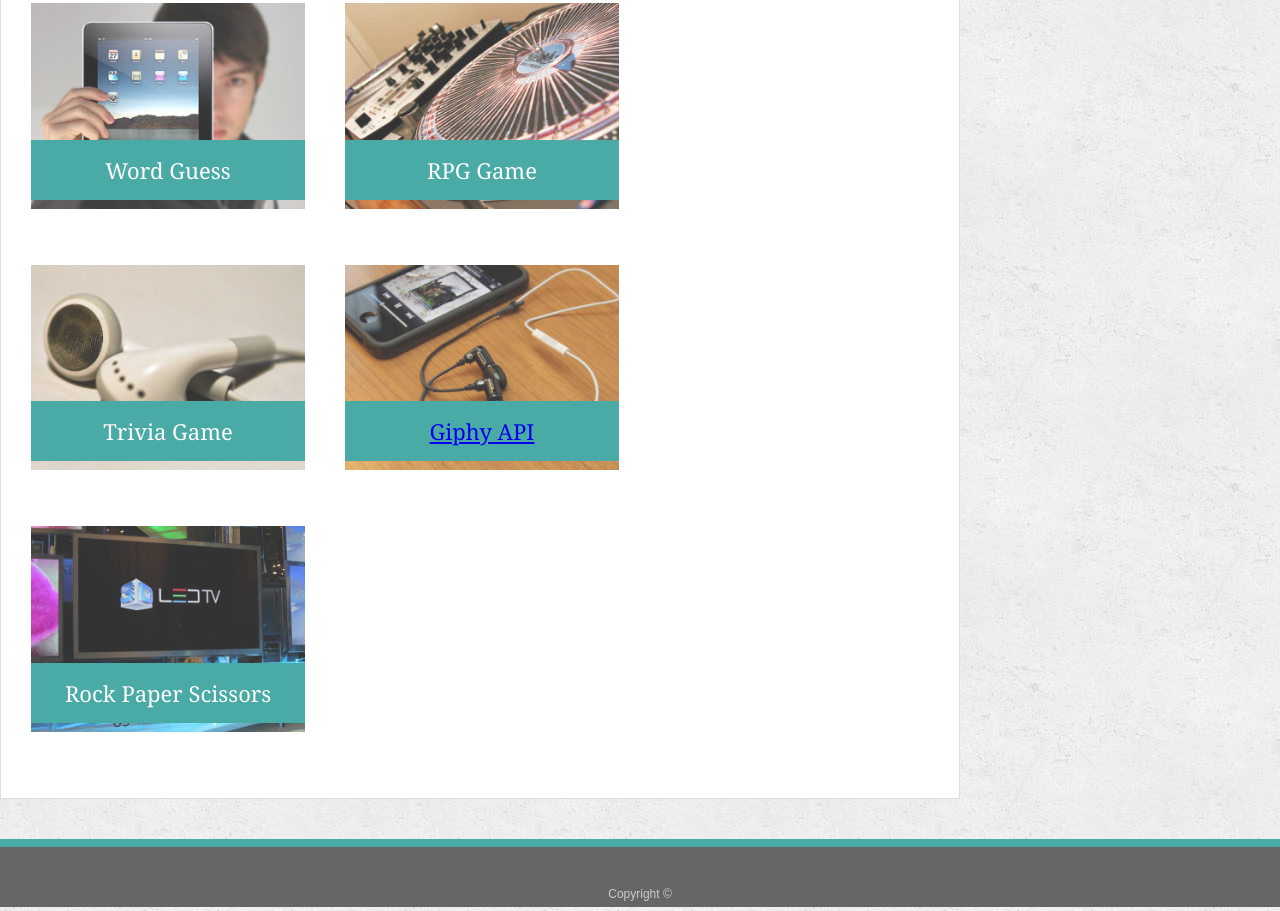
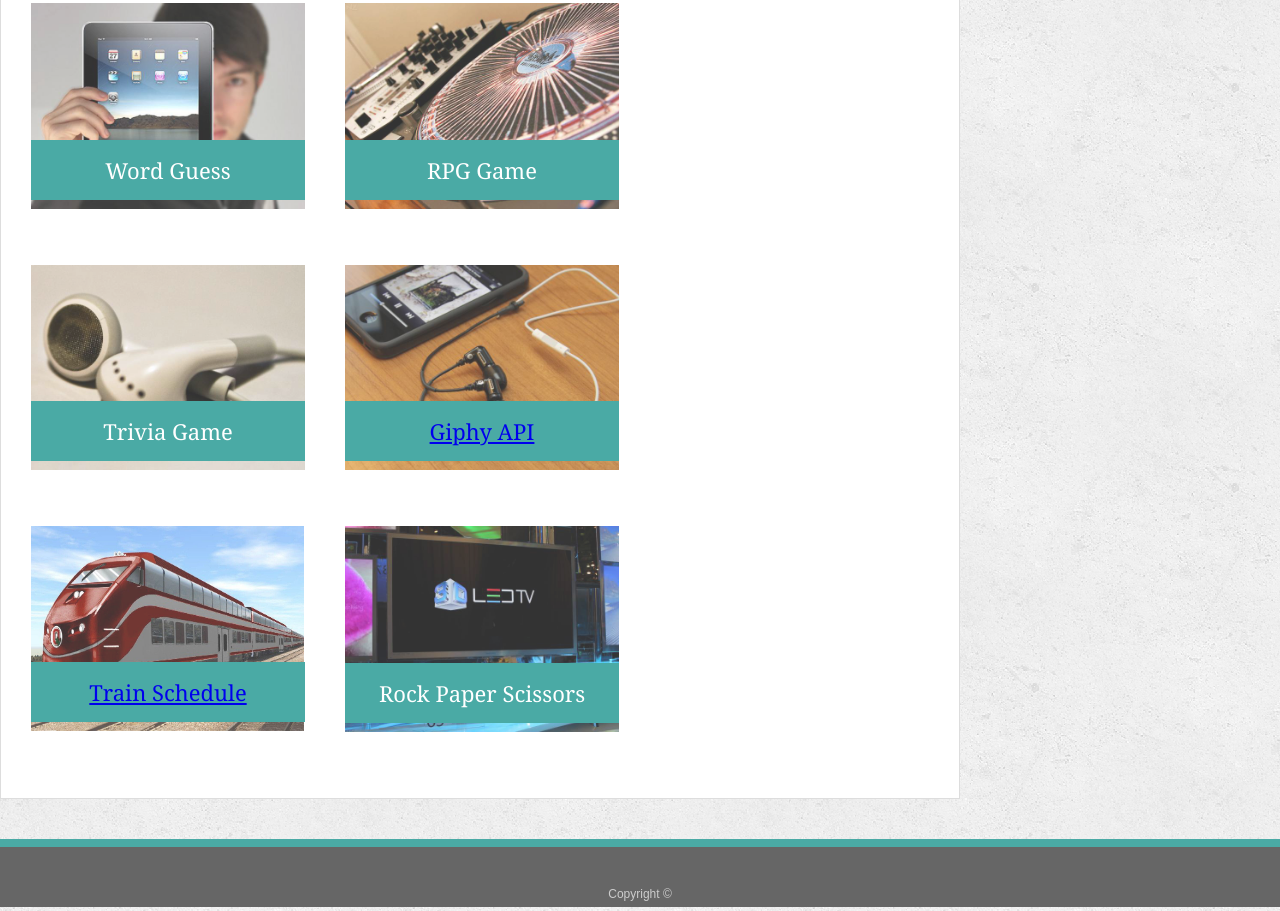
Before and after one commit to t868ixb/Responsive-Portfolio, a plain HTML site: page portfolio.html in a window 1280 px wide. Shown: the part 270-1181 px from the top of the page. Drawn offline with Linux system fonts and the light colour scheme.

Commit message:
adding train schedule

```diff
--- a/portfolio.html
+++ b/portfolio.html
@@ -32,21 +32,32 @@
 
         <h3>Word Guess</h3>
       </div>
+
       <div class="work">
         <img src="assets/images/technics-q-c-640-480-2.jpg" alt="RPG Game">
 
         <h3>RPG Game</h3>
       </div>
+
       <div class="work">
         <img src="assets/images/technics-q-c-640-480-5.jpg" alt="Trivia Game">
 
         <h3>Trivia Game</h3>
       </div>
+
       <div class="work">
         <img src="assets/images/technics-q-c-640-480-7.jpg" alt="Giphy API">
 
         <h3><a href="https://t868ixb.github.io/GIPHY_API/">Giphy API</a></h3>
       </div>
+
+      <div class="work">
+        <img src="assets/images/train.jpg" style="width:273px; height:205px;" alt="Train Schedule">
+
+        <h3><a href="https://t868ixb.github.io/TrainSchedule">Train Schedule</a></h3>
+      </div>
+
+
       <div class="work">
         <img src="assets/images/technics-q-c-640-480-9.jpg" alt="Rock Paper Scissors">
 
```
Also changed, not shown: assets/images/train.jpg (added).
